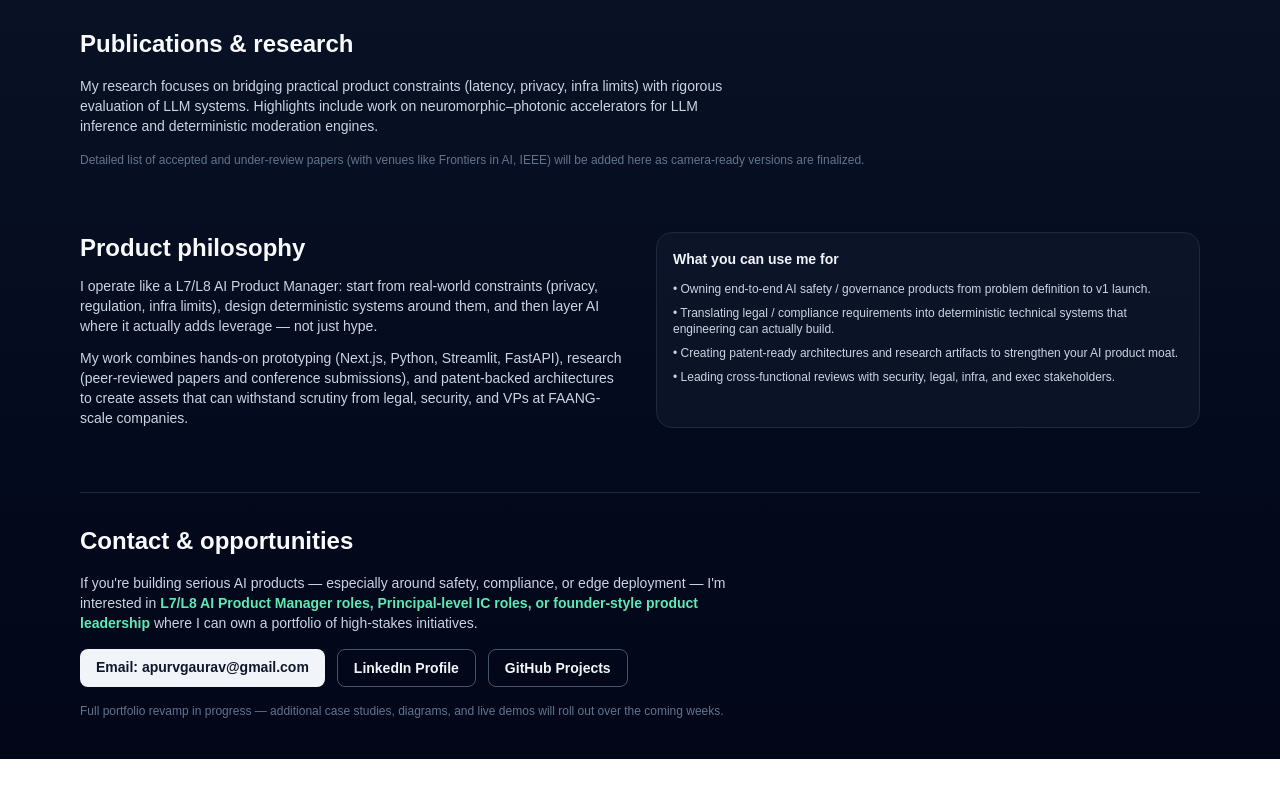
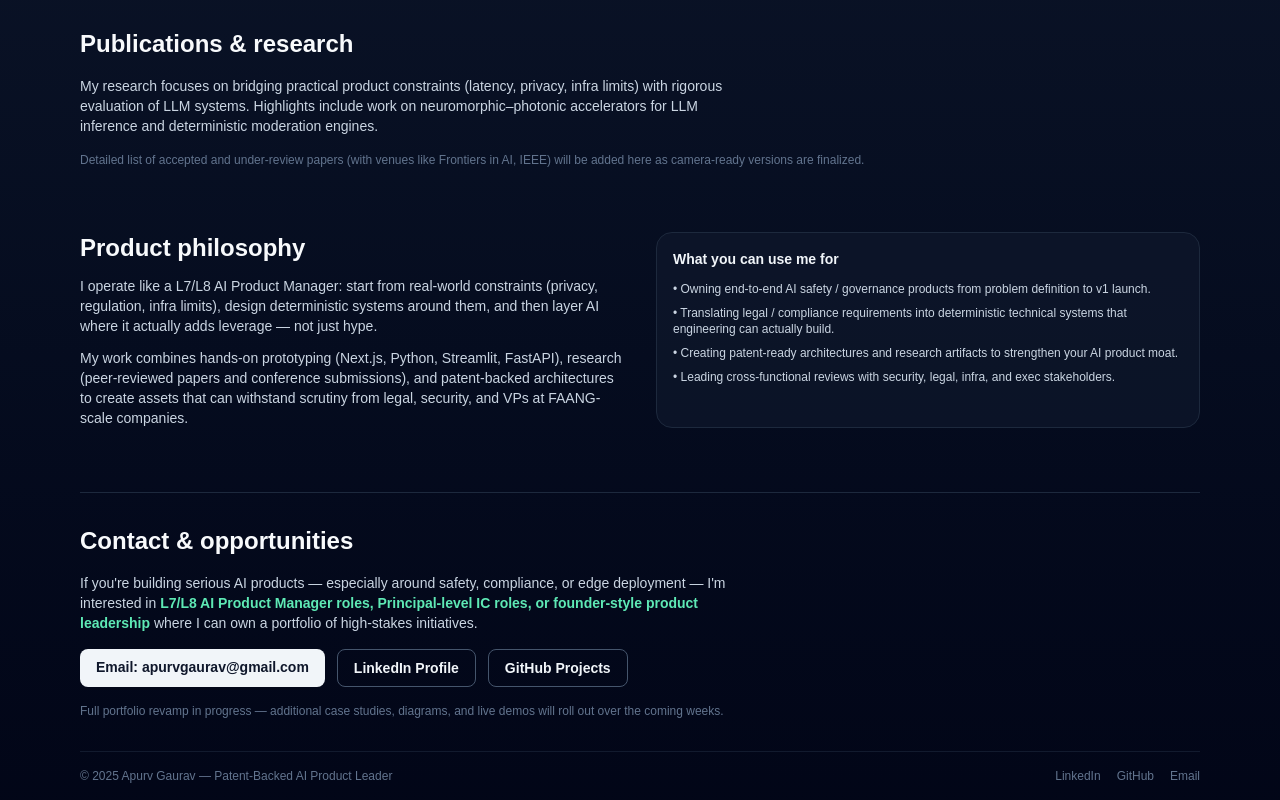
Before and after one commit to apurvgaurav/apurv-portfolio, a Next.js app: page / in a window 1280 px wide. Shown: the part 1498-2298 px from the top of the page. Before the commit the page ends 2257 px from the top, so only its background shows below. Built offline with nearby package versions, Linux system fonts and the light colour scheme.

Commit message:
Update layout.tsx

```diff
--- a/app/layout.tsx
+++ b/app/layout.tsx
@@ -15,12 +15,14 @@ export const metadata: Metadata = {
     url: "https://apurvgaurav.ai",
     siteName: "Apurv Gaurav",
     type: "website",
+    images: ["/og-default.png"],
   },
   twitter: {
-    card: "summary",
+    card: "summary_large_image",
     title: "Apurv Gaurav – Patent-Backed AI Product Leader",
     description:
       "L7/L8-track AI Product Manager focused on Edge AI, privacy, and deterministic safety systems.",
+    images: ["/og-default.png"],
   },
   icons: {
     icon: "/favicon.ico",
@@ -32,11 +34,13 @@ export default function RootLayout({
 }: {
   children: React.ReactNode;
 }) {
+  const year = new Date().getFullYear();
+
   return (
     <html lang="en">
       <body className="bg-slate-950 text-slate-100 antialiased">
         <div className="min-h-screen bg-gradient-to-b from-slate-950 via-slate-900 to-slate-950">
-          {/* 🌟 Top Navigation Bar */}
+          {/* Top Navigation Bar */}
           <header className="border-b border-slate-800/60 bg-slate-950/80 backdrop-blur">
             <div className="mx-auto flex max-w-6xl items-center justify-between px-4 py-3">
               {/* Logo / Name */}
@@ -50,10 +54,7 @@ export default function RootLayout({
 
               {/* Navigation Links */}
               <nav className="hidden gap-6 text-xs font-medium text-slate-300 md:flex">
-                <Link
-                  href="/#projects"
-                  className="hover:text-emerald-300"
-                >
+                <Link href="/projects" className="hover:text-emerald-300">
                   Projects
                 </Link>
                 <Link
@@ -68,26 +69,49 @@ export default function RootLayout({
                 >
                   Publications
                 </Link>
-                <Link
-                  href="/#about"
-                  className="hover:text-emerald-300"
-                >
+                <Link href="/#about" className="hover:text-emerald-300">
                   About
                 </Link>
-                {/* ✅ Updated: Contact now links to its own page */}
-                <Link
-                  href="/contact"
-                  className="hover:text-emerald-300"
-                >
+                <Link href="/contact" className="hover:text-emerald-300">
                   Contact
                 </Link>
               </nav>
             </div>
           </header>
 
-          {/* 📄 Page Content */}
-          <div className="mx-auto max-w-6xl px-4 pb-10 pt-8 md:pt-10">
-            {children}
+          {/* Page container + footer */}
+          <div className="mx-auto flex min-h-[calc(100vh-48px)] max-w-6xl flex-col px-4">
+            <main className="flex-1 pb-8 pt-8 md:pt-10">{children}</main>
+
+            <footer className="border-t border-slate-800/60 py-4 text-xs text-slate-500">
+              <div className="flex flex-col items-start justify-between gap-2 sm:flex-row sm:items-center">
+                <span>
+                  © {year} Apurv Gaurav — Patent-Backed AI Product Leader
+                </span>
+                <div className="flex flex-wrap gap-4">
+                  <Link
+                    href="https://www.linkedin.com/in/apurvgaurav"
+                    target="_blank"
+                    className="hover:text-emerald-300"
+                  >
+                    LinkedIn
+                  </Link>
+                  <Link
+                    href="https://github.com/apurvgaurav"
+                    target="_blank"
+                    className="hover:text-emerald-300"
+                  >
+                    GitHub
+                  </Link>
+                  <Link
+                    href="mailto:apurvgaurav@gmail.com"
+                    className="hover:text-emerald-300"
+                  >
+                    Email
+                  </Link>
+                </div>
+              </div>
+            </footer>
           </div>
         </div>
       </body>
```
